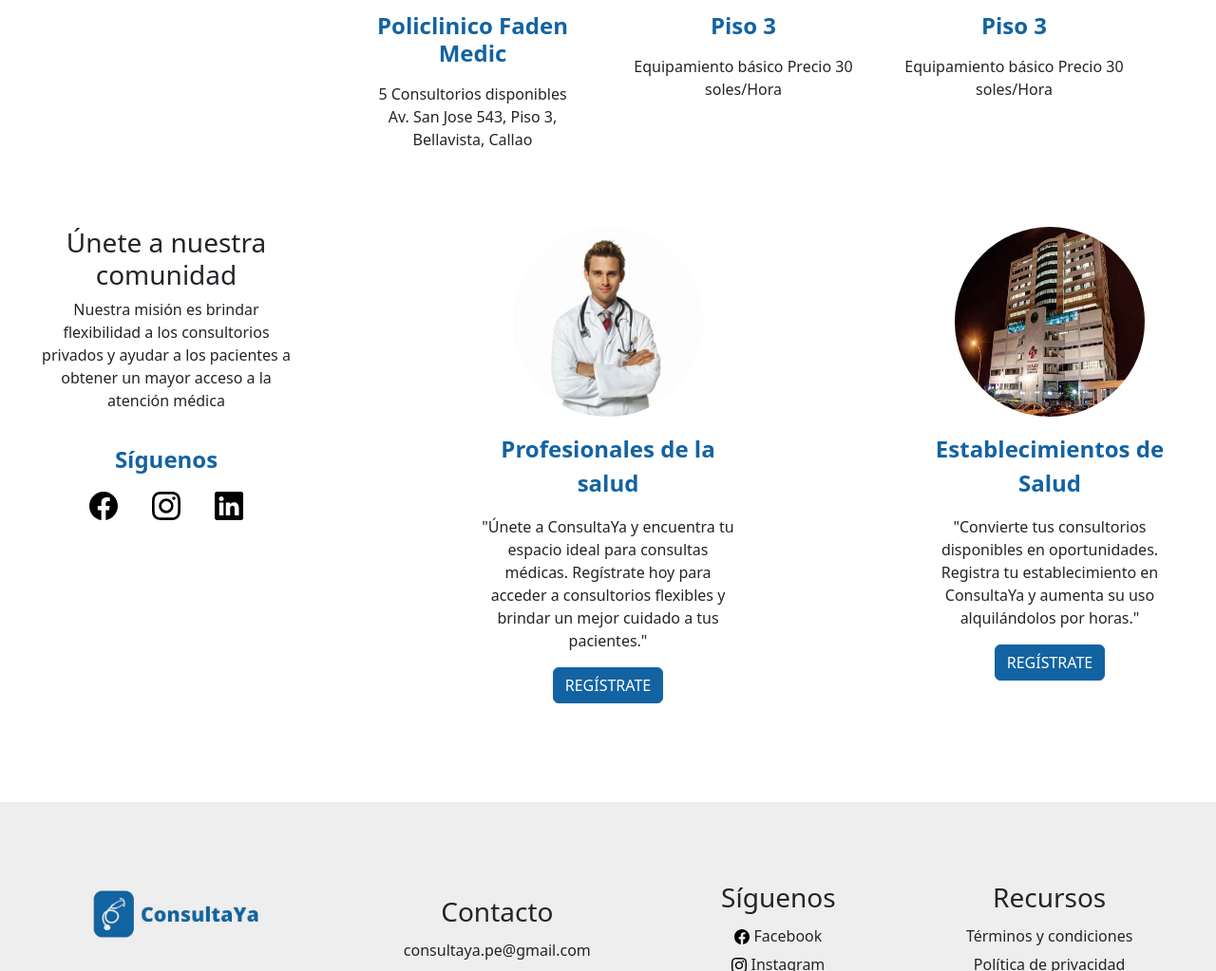
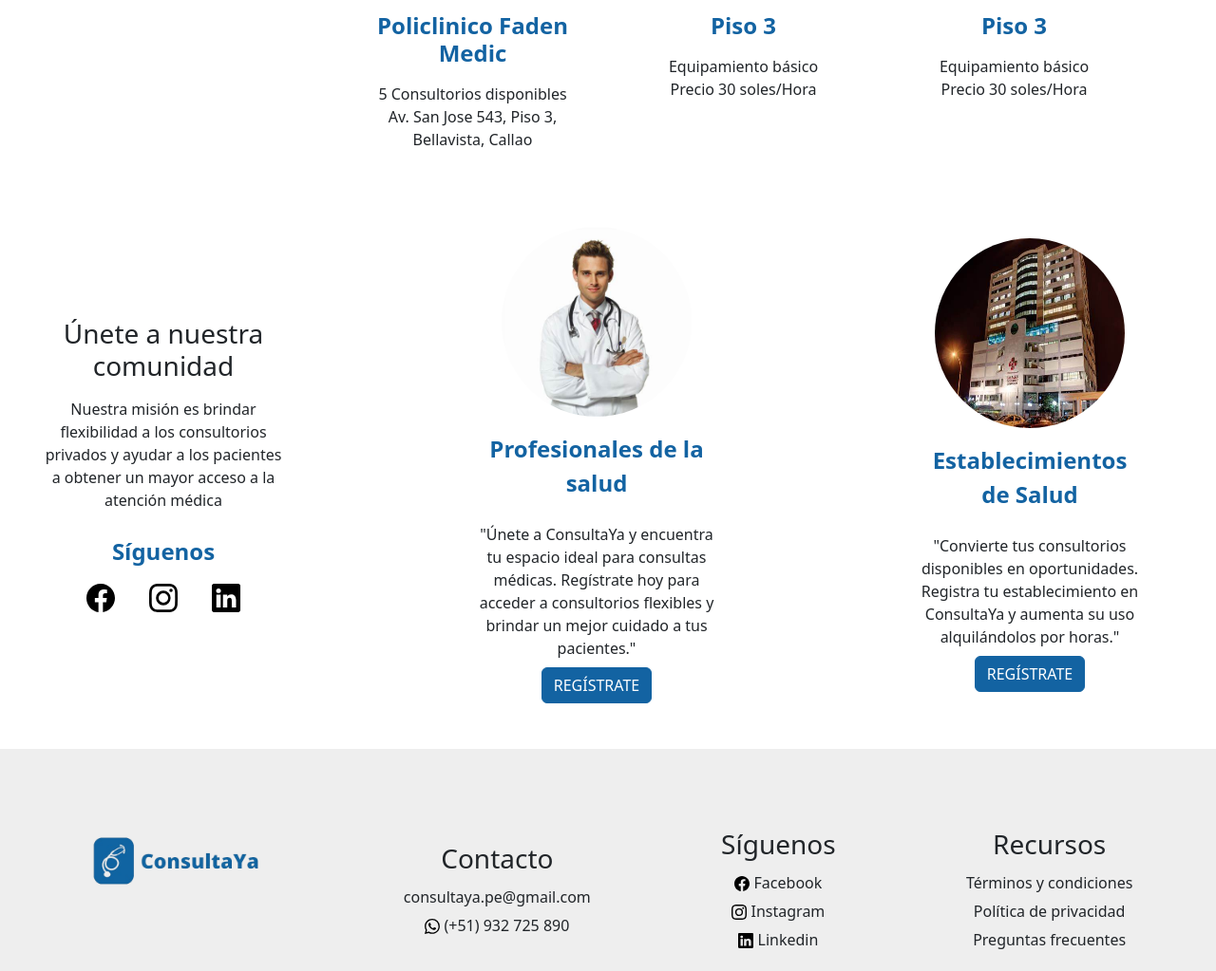
Before and after one commit to Melissa1221/ConsultaYa, a plain HTML site: page index.html in a window 1280 px wide. Shown: the part 1952-2975 px from the top of the page at 95% size. Drawn offline with nearby package versions, Linux system fonts and the light colour scheme.

Commit message:
version actualizada

```diff
--- a/index.html
+++ b/index.html
@@ -155,13 +155,13 @@
                 <div class="col">
                     <img src ="images/consultorio1.jpg">
                     <h2>Piso 3</h2>
-                    <p>Equipamiento básico
+                    <p>Equipamiento básico<br>
                         Precio 30 soles/Hora</p>
                 </div>
                 <div class="col">
                     <img src = "images/consultorio2.jpg">
                     <h2>Piso 3</h2>
-                    <p>Equipamiento básico
+                    <p>Equipamiento básico<br>
                         Precio 30 soles/Hora   </p>
                 </div>
             </div>
@@ -195,9 +195,7 @@
                     <p>"Convierte tus consultorios disponibles en oportunidades. Registra tu establecimiento en ConsultaYa y aumenta su uso alquilándolos por horas."</p>
                     <a href="https://forms.gle/pabfQdj7ewvX3EhR7"><button type="button" class="btn btn-custom-color">Regístrate</button></a>
                 </div>
-                <div class="col">
 
-                </div>
             </div>
 
         </div>
--- a/styles/comoFunciona.css
+++ b/styles/comoFunciona.css
@@ -3,6 +3,9 @@
     flex-wrap: wrap;
     gap: 1.5rem;
     justify-content: space-between;
+    align-items: center;
+    width: 100%;
+    height: 100%;
 }
 .comoFunciona .container-fluid .row .col{
     display: flex;
@@ -10,7 +13,13 @@
     align-items: center;
     text-align: center;
     padding: 1rem;
+
+    height: 100%;
 }
+.comoFunciona .container-fluid .row .col p{
+    margin: .5rem;
+}
+
 
 .comoFunciona .container-fluid{
     padding: 2rem;
--- a/styles/consultorios.css
+++ b/styles/consultorios.css
@@ -5,6 +5,7 @@ body{
     color: #1363A2;
     margin: 1rem;
     padding: 1rem;
+    text-align: center;
 }
 .consultorios .container .row{
     display: flex;
```
